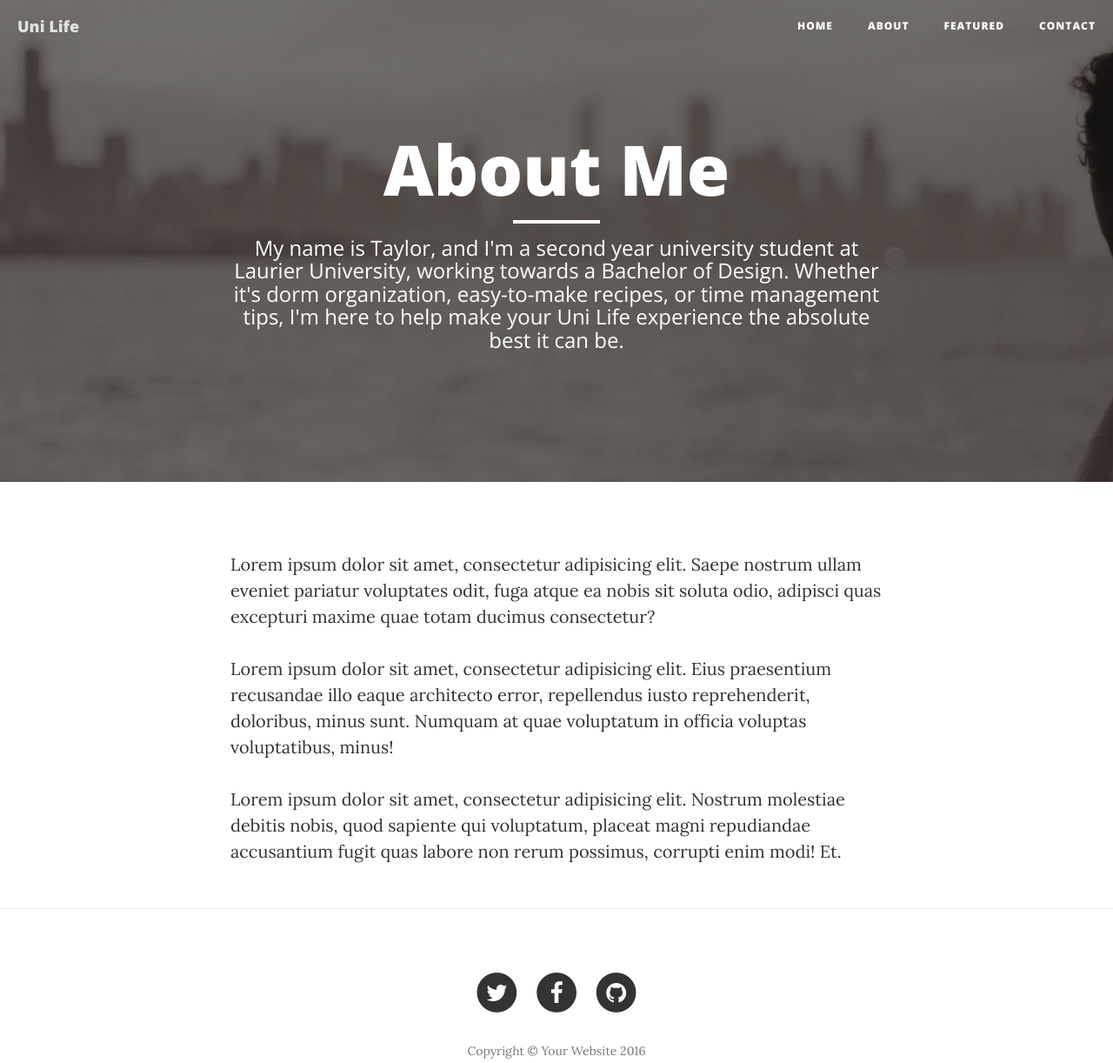
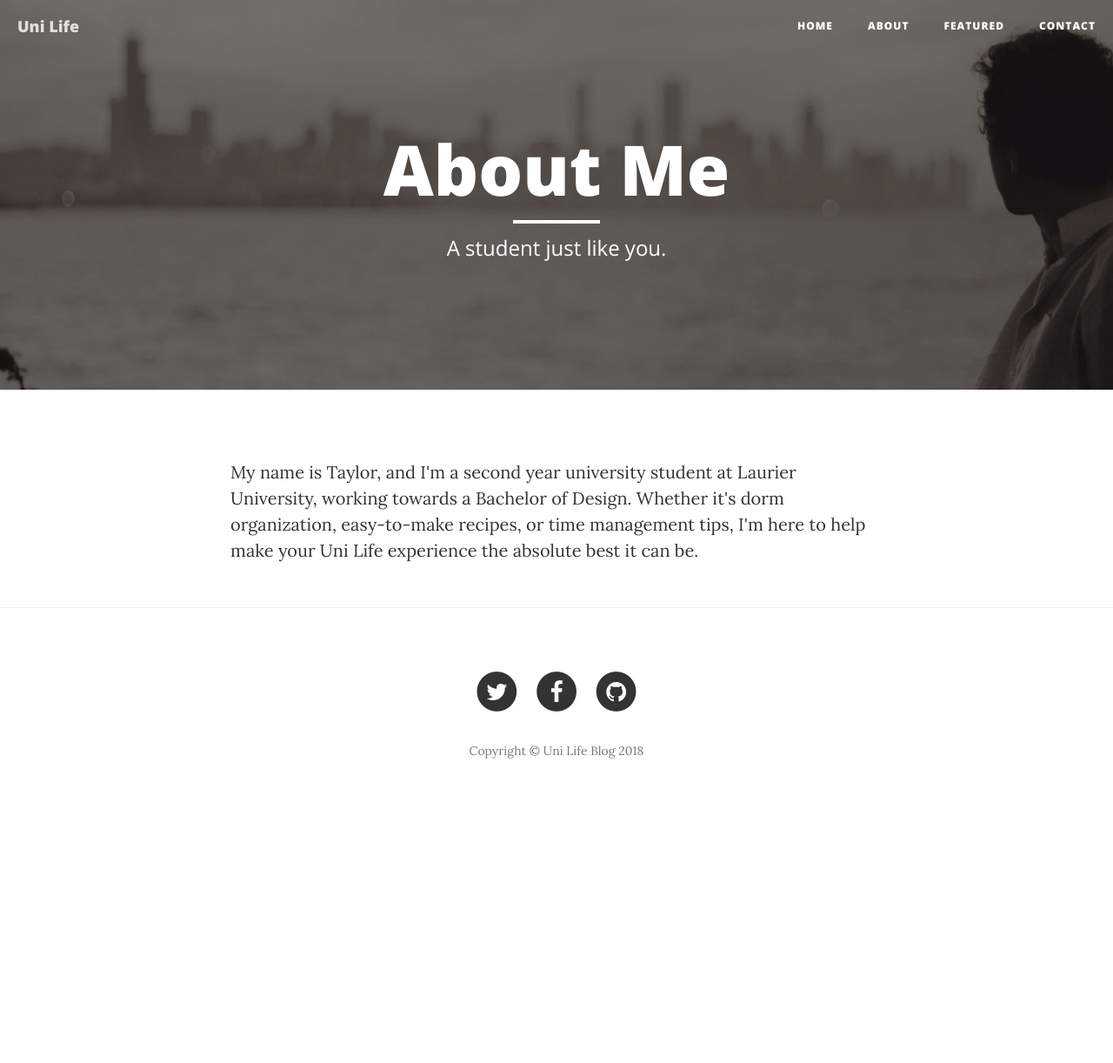
Before and after one commit to taydesabrais/UX220, a website: page about.html in a window 1280 px wide. Shown: the whole page at 87% size. After the commit the page ends 939 px from the top, so only its background shows below. Drawn offline with nearby package versions, Linux system fonts and the light colour scheme.

Commit message:
Blog Post Text Main

```diff
--- a/about.html
+++ b/about.html
@@ -76,8 +76,7 @@
                     <div class="page-heading">
                         <h1>About Me</h1>
                         <hr class="small">
-                        <span class="subheading">My name is Taylor, and I'm a second year university student at Laurier University, working towards a Bachelor of Design.
-                            Whether it's dorm organization, easy-to-make recipes, or time management tips, I'm here to help make your Uni Life experience the absolute best it can be. </span>
+                        <span class="subheading"> A student just like you. </span>
                     </div>
                 </div>
             </div>
@@ -88,9 +87,8 @@
     <div class="container">
         <div class="row">
             <div class="col-lg-8 col-lg-offset-2 col-md-10 col-md-offset-1">
-                <p>Lorem ipsum dolor sit amet, consectetur adipisicing elit. Saepe nostrum ullam eveniet pariatur voluptates odit, fuga atque ea nobis sit soluta odio, adipisci quas excepturi maxime quae totam ducimus consectetur?</p>
-                <p>Lorem ipsum dolor sit amet, consectetur adipisicing elit. Eius praesentium recusandae illo eaque architecto error, repellendus iusto reprehenderit, doloribus, minus sunt. Numquam at quae voluptatum in officia voluptas voluptatibus, minus!</p>
-                <p>Lorem ipsum dolor sit amet, consectetur adipisicing elit. Nostrum molestiae debitis nobis, quod sapiente qui voluptatum, placeat magni repudiandae accusantium fugit quas labore non rerum possimus, corrupti enim modi! Et.</p>
+                <p>My name is Taylor, and I'm a second year university student at Laurier University, working towards a Bachelor of Design.
+                    Whether it's dorm organization, easy-to-make recipes, or time management tips, I'm here to help make your Uni Life experience the absolute best it can be.</p>
             </div>
         </div>
     </div>
@@ -128,7 +126,7 @@
                             </a>
                         </li>
                     </ul>
-                    <p class="copyright text-muted">Copyright &copy; Your Website 2016</p>
+                    <p class="copyright text-muted">Copyright &copy; Uni Life Blog 2018</p>
                 </div>
             </div>
         </div>
```
